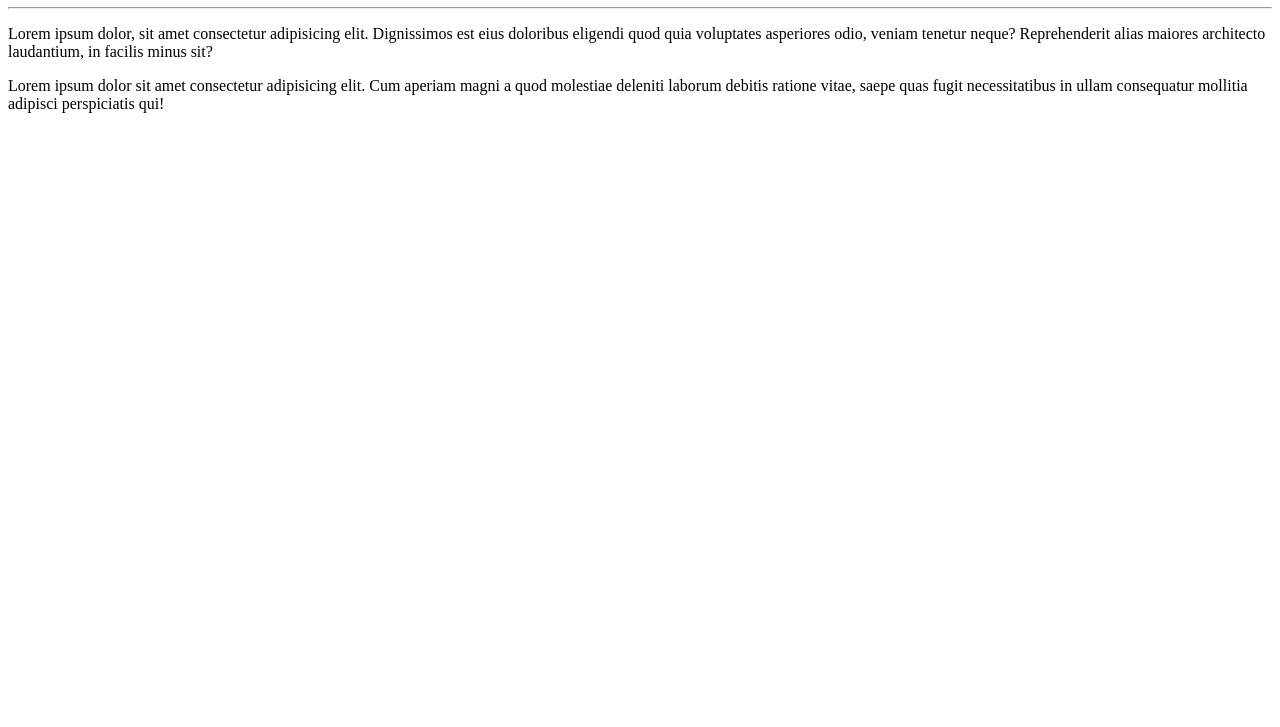
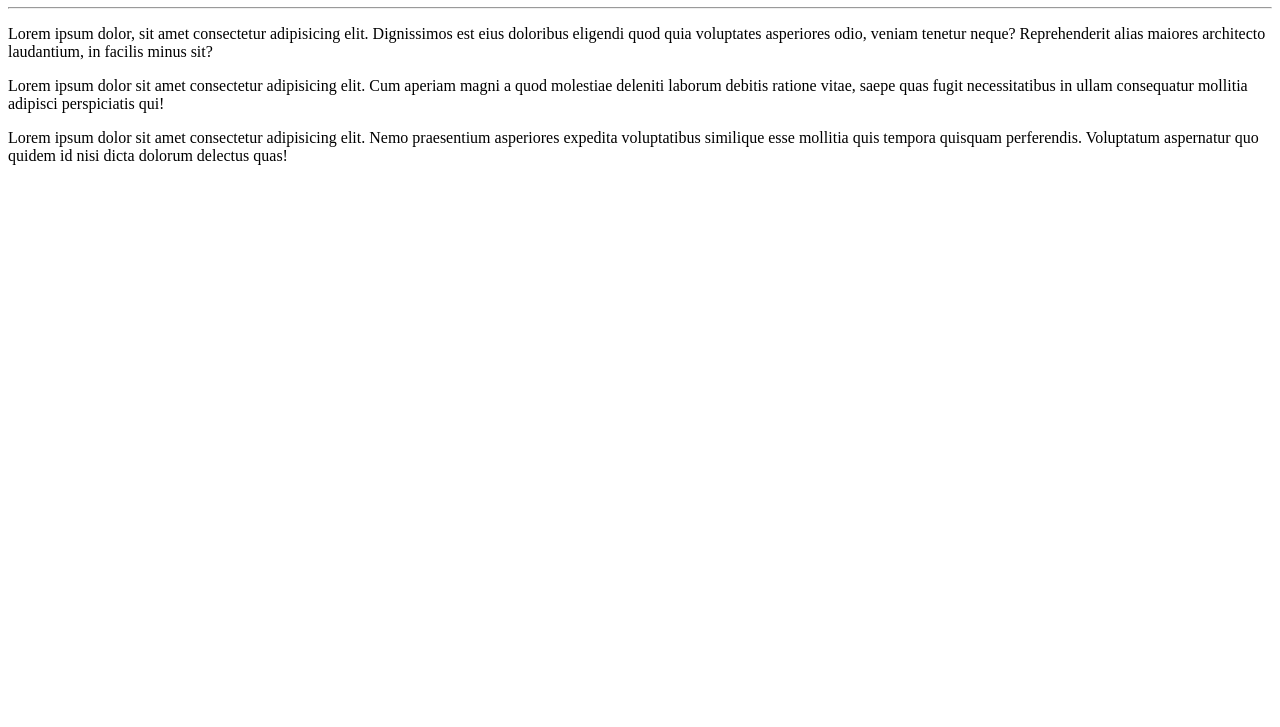
Before and after one commit to RodrigoAndrade213/Ola-Mundo, a plain HTML site: page site-exemplo/index.html in a window 1280 px wide. Shown: the part 73-800 px from the top of the page. Drawn offline with Linux system fonts and the light colour scheme.

Commit message:
adicionei mais um parágrafo

```diff
--- a/site-exemplo/index.html
+++ b/site-exemplo/index.html
@@ -11,6 +11,7 @@
     <hr>
     <p>Lorem ipsum dolor, sit amet consectetur adipisicing elit. Dignissimos est eius doloribus eligendi quod quia voluptates asperiores odio, veniam tenetur neque? Reprehenderit alias maiores architecto laudantium, in facilis minus sit?</p>
     <p>Lorem ipsum dolor sit amet consectetur adipisicing elit. Cum aperiam magni a quod molestiae deleniti laborum debitis ratione vitae, saepe quas fugit necessitatibus in ullam consequatur mollitia adipisci perspiciatis qui!</p>
+    <p>Lorem ipsum dolor sit amet consectetur adipisicing elit. Nemo praesentium asperiores expedita voluptatibus similique esse mollitia quis tempora quisquam perferendis. Voluptatum aspernatur quo quidem id nisi dicta dolorum delectus quas!</p>
 
 </body>
 </html>
```
